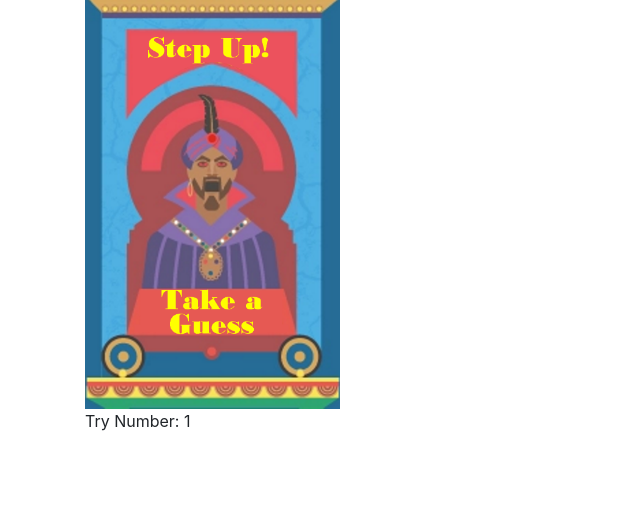
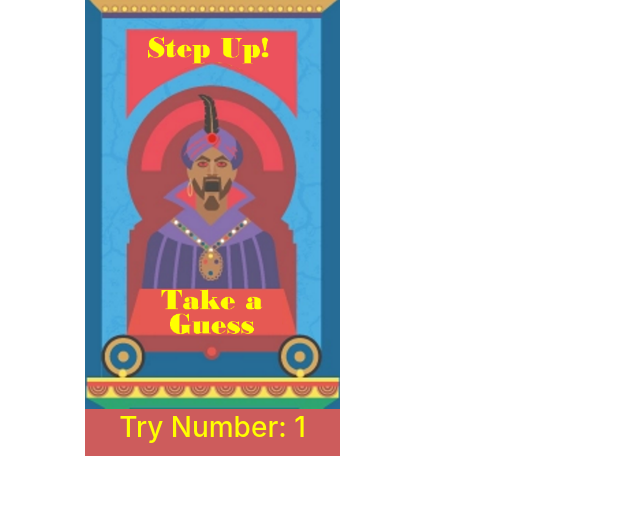
Before and after one commit to vircabading/coding_dojo_python_flask_fundamentals_great_number_game, a Flask app: page / in a window 1280 px wide. Shown: the part 77-586 px from the top of the page, without its empty margins (0-640 px from the left). Run offline with Flask 2, Linux system fonts and the light colour scheme; some libraries are stand-ins or nearby versions.

Commit message:
add style to try number display on root page

```diff
--- a/static/css/style.css
+++ b/static/css/style.css
@@ -6,3 +6,11 @@ main {
     width: inherit;
     height: auto;
 }
+
+.display-num-tries {
+    background-color: indianred;
+    color: yellow;
+    font-weight: bold;
+    text-align: center;
+    padding: 1% 0%;
+}
--- a/templates/index.html
+++ b/templates/index.html
@@ -37,7 +37,9 @@
           <div class="col-md-3">                              <!-- Picture ot Zoltar-->
             <img id="zoltar-pic" src="/static/img/Zoltar Take a Guess.png" alt="Take a guess">
             <div class="display-num-tries">
-              Try Number: {{ session['num_tries'] }}
+              <h3>
+                Try Number: {{ session['num_tries'] }}
+              </h3>
             </div>
           </div>
 
```
